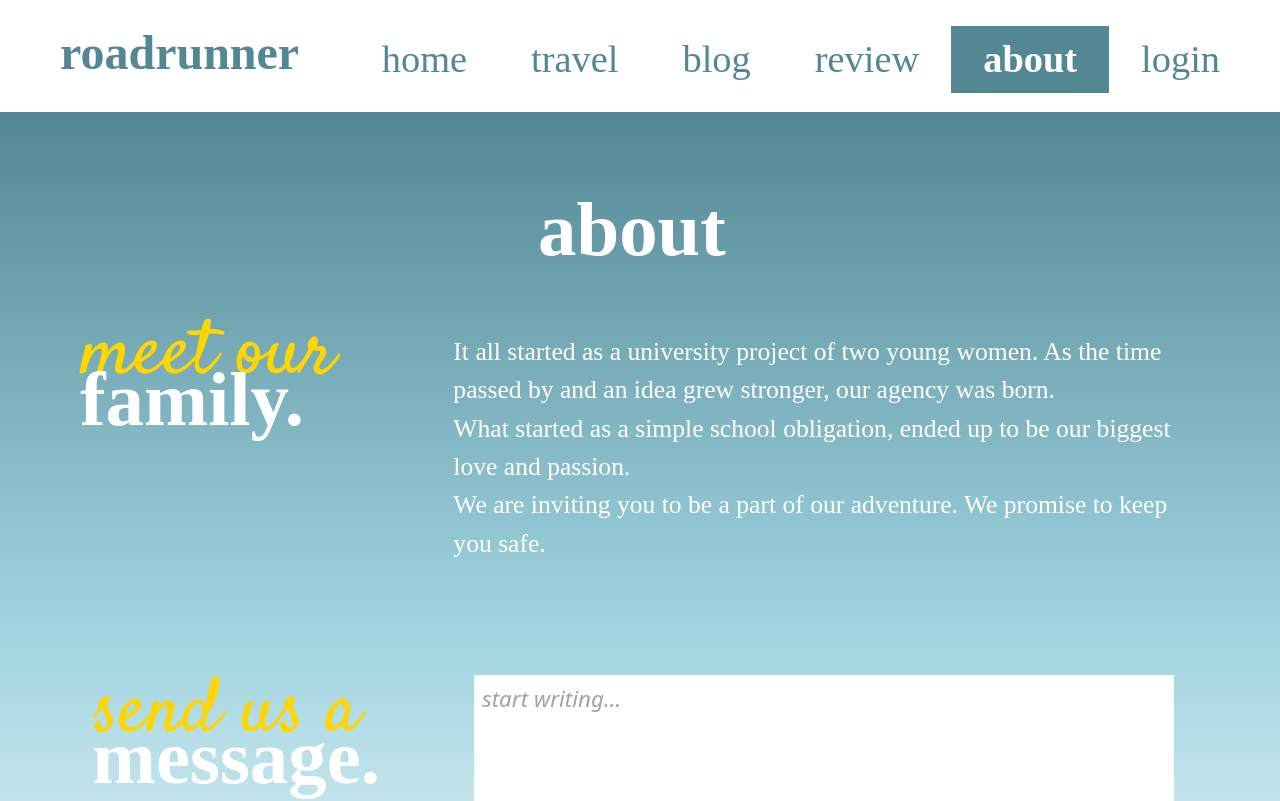
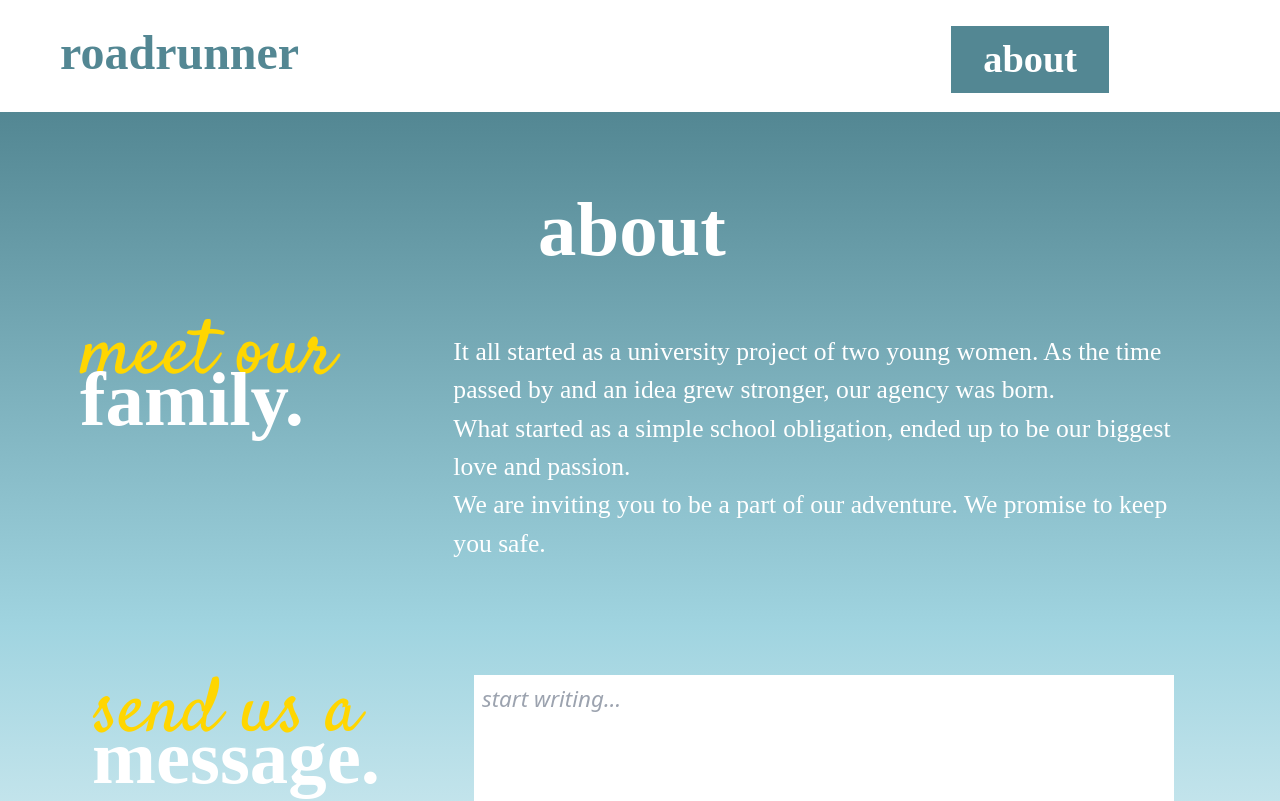
Before and after one commit to val2cak/_roadrunner, a Next.js app: page /about in a window 1280 px wide. Shown: the top 801 px of the page. Built offline with nearby package versions, Linux system fonts and the light colour scheme; a web font is replaced by a local one.

Commit message:
refactoring

```diff
--- a/components/header/navbar.js
+++ b/components/header/navbar.js
@@ -22,7 +22,7 @@ const NavBar = ({ classes, navigationItems }) => {
                             className={`no-underline mb-2.5 px-7 lg:px-8 py-2 whitespace-nowrap hover:bg-hci-general-middle lg:hover:bg-hci-general-dark font-regular text-2xl ${
                                 isActive(menuItemPath)
                                     ? 'bg-hci-general-middle lg:bg-hci-general-dark text-white font-bold'
-                                    : 'lg:text-hci-general-dark'
+                                    : 'text-white lg:text-hci-general-dark'
                             } hover:text-white cursor-pointer`}
                         >
                             {item}
--- a/components/home/generalInfo/generalInfo.js
+++ b/components/home/generalInfo/generalInfo.js
@@ -21,13 +21,13 @@ const GeneralInfo = () => {
                 lg={6}
                 className='pr-5 lg:pr-72 items-baseline md:align-center pl-10 lg:pl-5'
             >
-                <h1 className='-mb-10 text-4xl lg:text-4xl leading-10 font-satisfy text-hci-cursive mt-5 md:mt-2'>
+                <h1 className='-mb-10 text-4xl lg:text-4xl leading-10 font-satisfy text-hci-cursive mt-5 md:mt-2 pl-5'>
                     why
                 </h1>
-                <h1 className='text-white font-bold text-4xl lg:text-4xl leading-10 font-regular md:mt-2 pb-3'>
+                <h1 className='text-white font-bold text-4xl lg:text-4xl leading-10 font-regular md:mt-2 pb-3 pl-5'>
                     choose us?
                 </h1>
-                <p className='text-sm text-white lg:text-md font-regular mb-2 md:mb-5 flex items-center'>
+                <p className='text-sm text-white lg:text-md font-regular mb-2 md:mb-5 flex items-center pl-5'>
                     Do you ever feel like all travel agencies out there only see you
                     as a sales statistic? You feel like you don’t really matter as an
                     individual. There’s always something hidden, that you find out
```
